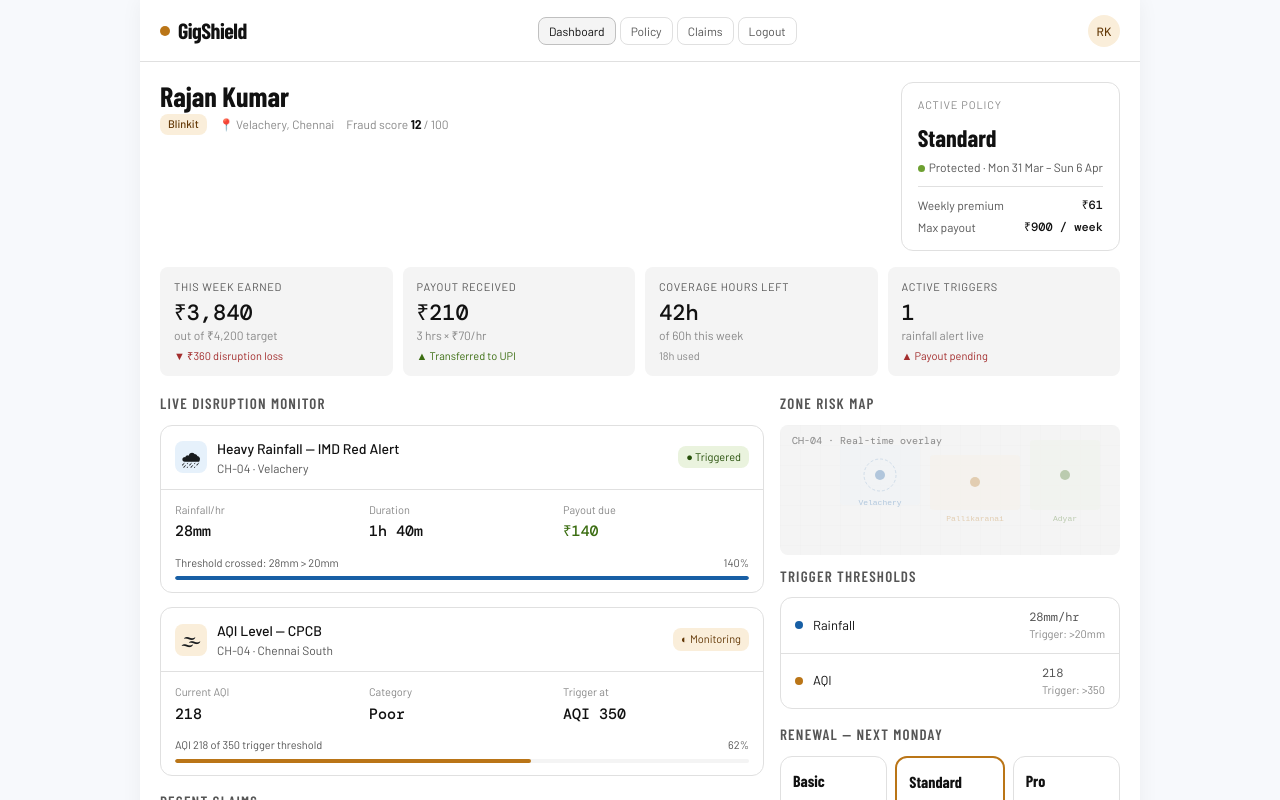
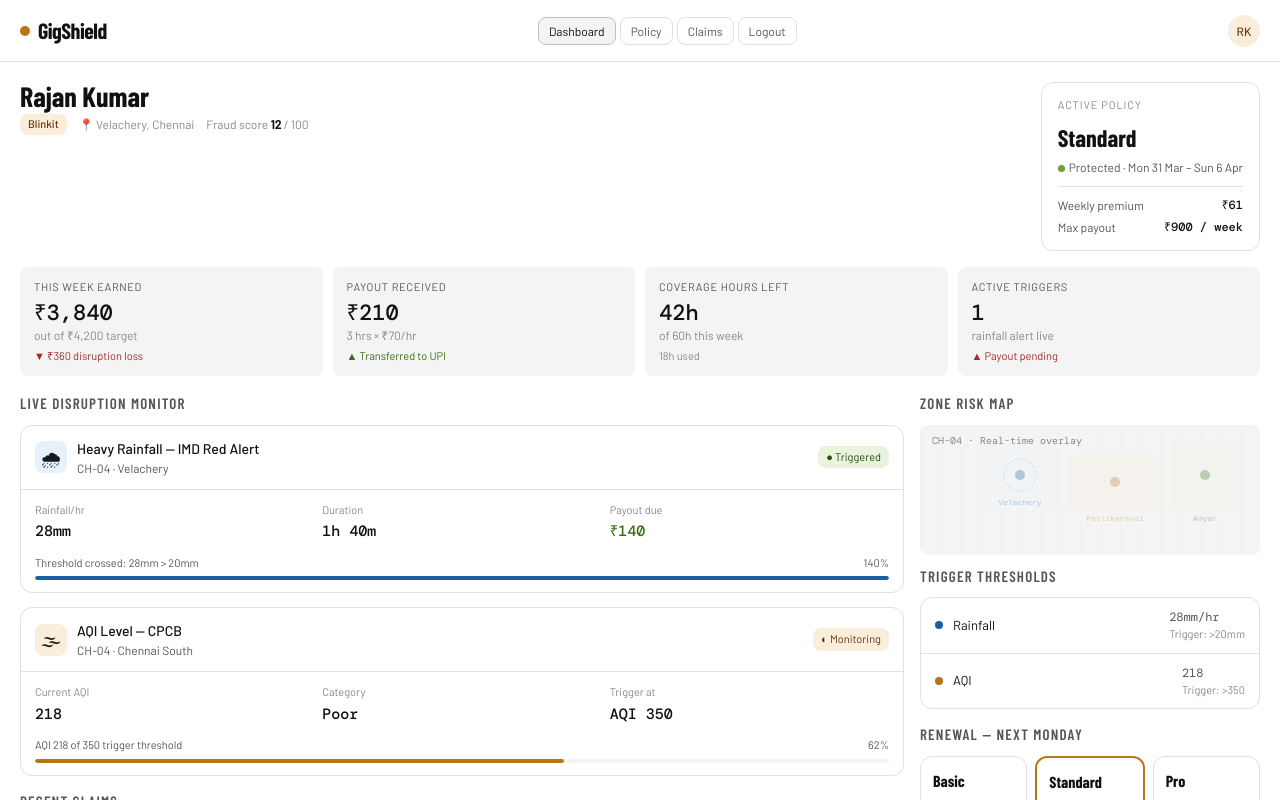
Before and after one commit to RainboeStrykr/guidewire-devtrails-gigshield, a React (Vite) app in the folder frontend/: page /dashboard in a window 1280 px wide. Shown: the top 800 px of the page. Built offline with nearby package versions, Linux system fonts and the light colour scheme.

Commit message:
style(frontend): make dashboard completely full width

```diff
--- a/frontend/src/gs-styles.css
+++ b/frontend/src/gs-styles.css
@@ -16,9 +16,6 @@
   font-family: 'Barlow', sans-serif;
   padding: 0;
   background: #fff;
-  max-width: 1000px;
-  margin: 0 auto;
-  box-shadow: 0 0 20px rgba(0,0,0,0.05);
   min-height: 100vh;
 }
 .gs-mono { font-family: 'DM Mono', monospace; }
```
